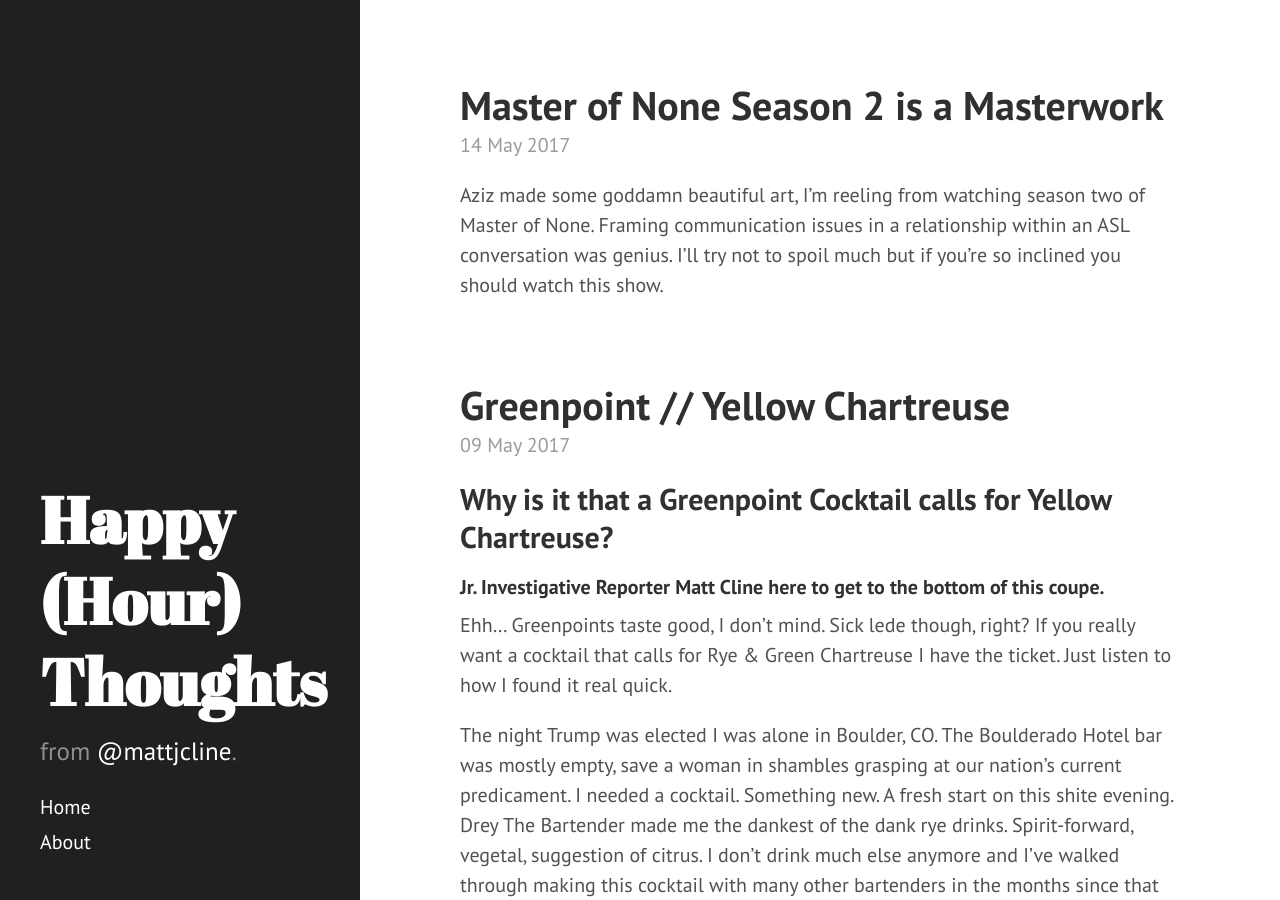
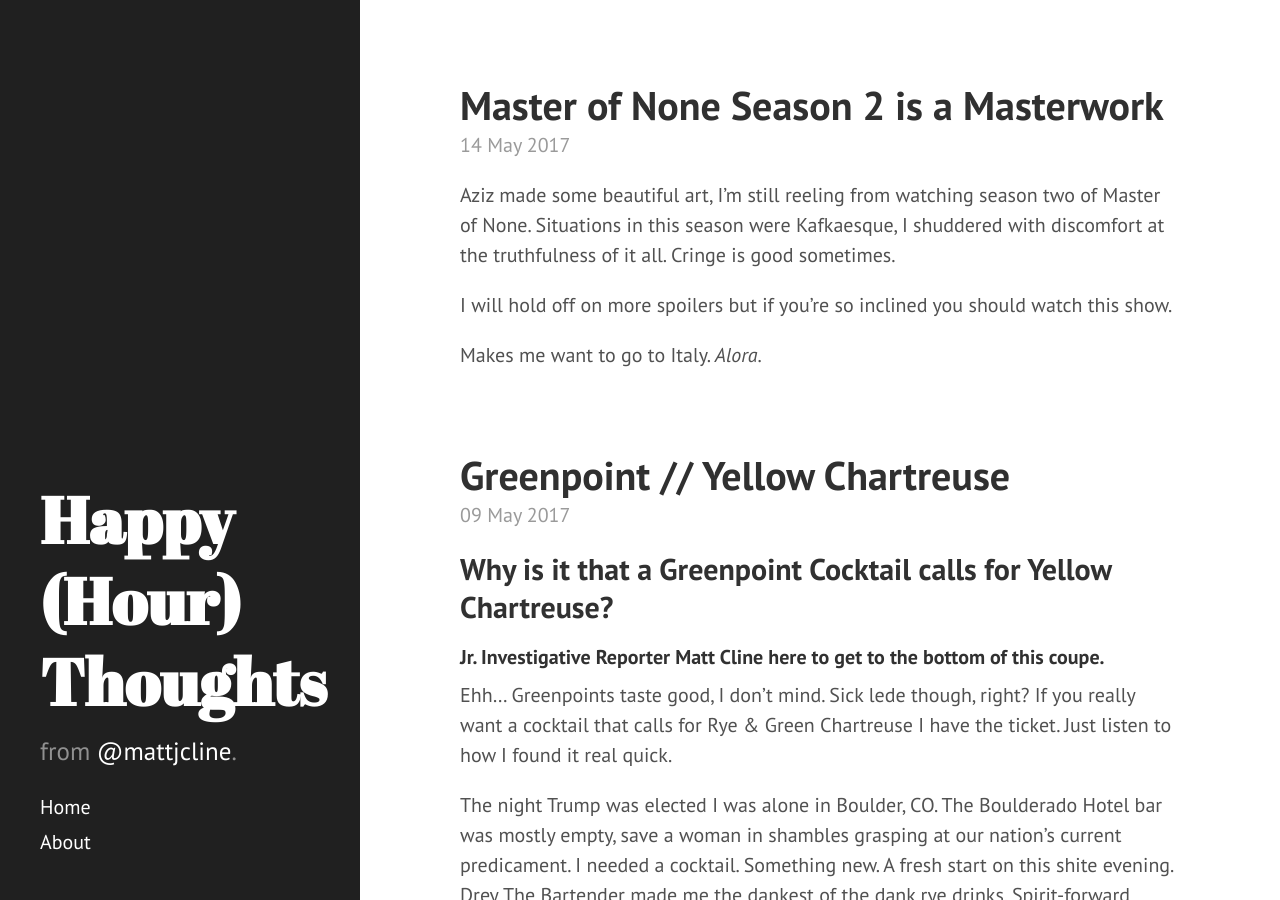
Before and after one commit to mattjcline/blog, a Jekyll site: the page built from index.html, in a window 1280 px wide and 900 px high. Built offline with Jekyll 4.4.1, drawn with Linux system fonts in a browser that asks for light colours; the list of posts is cut into pages by our own code.

Commit message:
new post

```diff
--- a/_posts/2017-05-14-master-of-none-season-two.md
+++ b/_posts/2017-05-14-master-of-none-season-two.md
@@ -4,4 +4,8 @@ title: Master of None Season 2 is a Masterwork
 categories: tv art
 ---
 
-Aziz made some goddamn beautiful art, I'm reeling from watching season two of Master of None. Framing communication issues in a relationship within an ASL conversation was genius. I'll try not to spoil much but if you're so inclined you should watch this show.
+Aziz made some beautiful art, I'm still reeling from watching season two of Master of None. Situations in this season were Kafkaesque, I shuddered with discomfort at the truthfulness of it all. Cringe is good sometimes.
+
+I will hold off on more spoilers but if you're so inclined you should watch this show.
+
+Makes me want to go to Italy. _Alora_.
```
